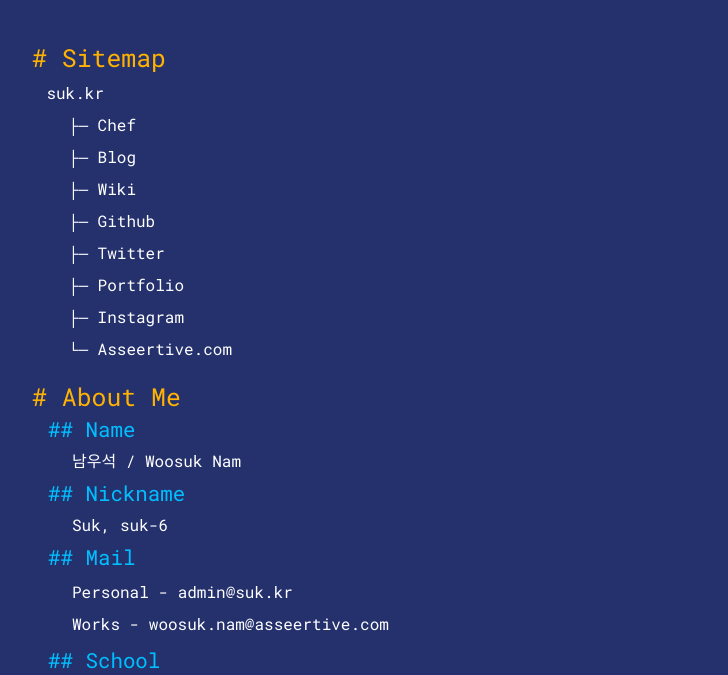
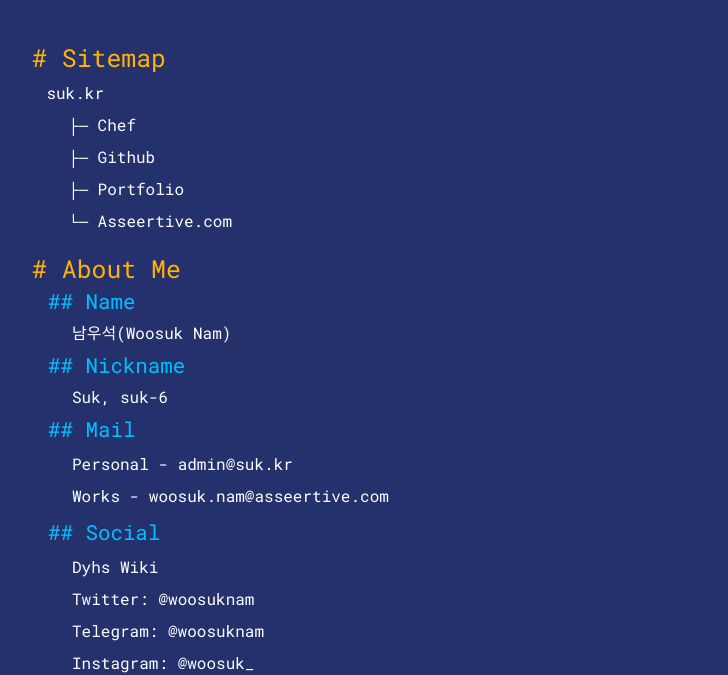
Before and after one commit to suk-6/me.suk.kr, a plain HTML site: page index.html in a window 1280 px wide. Shown: the part 136-811 px from the top of the page, without its empty margins (40-768 px from the left). Drawn offline with Linux system fonts and the light colour scheme.

Commit message:
Docs: Edit Sitemap and Socials

```diff
--- a/index.html
+++ b/index.html
@@ -52,17 +52,9 @@
           <span class="sitemap_child">├─</span>
           <a href="https://chef.suk.kr">Chef</a><br />
           <span class="sitemap_child">├─</span>
-          <a href="https://blog.suk.kr">Blog</a><br />
-          <span class="sitemap_child">├─</span>
-          <a href="https://wiki.dyhs.kr/wiki/남우석">Wiki</a><br />
-          <span class="sitemap_child">├─</span>
           <a href="https://github.com/suk-6">Github</a><br />
           <span class="sitemap_child">├─</span>
-          <a href="https://twitter.com/woosuknam">Twitter</a><br />
-          <span class="sitemap_child">├─</span>
           <a href="https://portfolio.suk.kr">Portfolio</a><br />
-          <span class="sitemap_child">├─</span>
-          <a href="https://instagram.com/woosuk_">Instagram</a><br />
           <span class="sitemap_child">└─</span>
           <a href="https://asseertive.com">Asseertive.com</a><br />
         </div>
@@ -70,7 +62,7 @@
       <div class="container">
         <div class="title"># About Me</div>
         <div class="sub-title">## Name</div>
-        <span class="contents"> 남우석 / Woosuk Nam </span>
+        <span class="contents"> 남우석(Woosuk Nam) </span>
         <div class="sub-title">## Nickname</div>
         <span class="contents"> Suk, suk-6 </span>
         <div class="sub-title">## Mail</div>
@@ -80,6 +72,13 @@
           <a href="mailto:woosuk.nam@asseertive.com"
             >woosuk.nam@asseertive.com</a
           >
+        </div>
+        <div class="sub-title">## Social</div>
+        <div class="contents">
+          <a href="https://wiki.dyhs.kr/wiki/남우석">Dyhs Wiki</a><br />
+          Twitter: <a href="https://twitter.com/woosuknam">@woosuknam</a><br />
+          Telegram: <a href="https://t.me/woosuknam">@woosuknam</a><br />
+          Instagram: <a href="https://instagram.com/woosuk_">@woosuk_</a>
         </div>
         <div class="sub-title">## School</div>
         <div class="contents">
```
